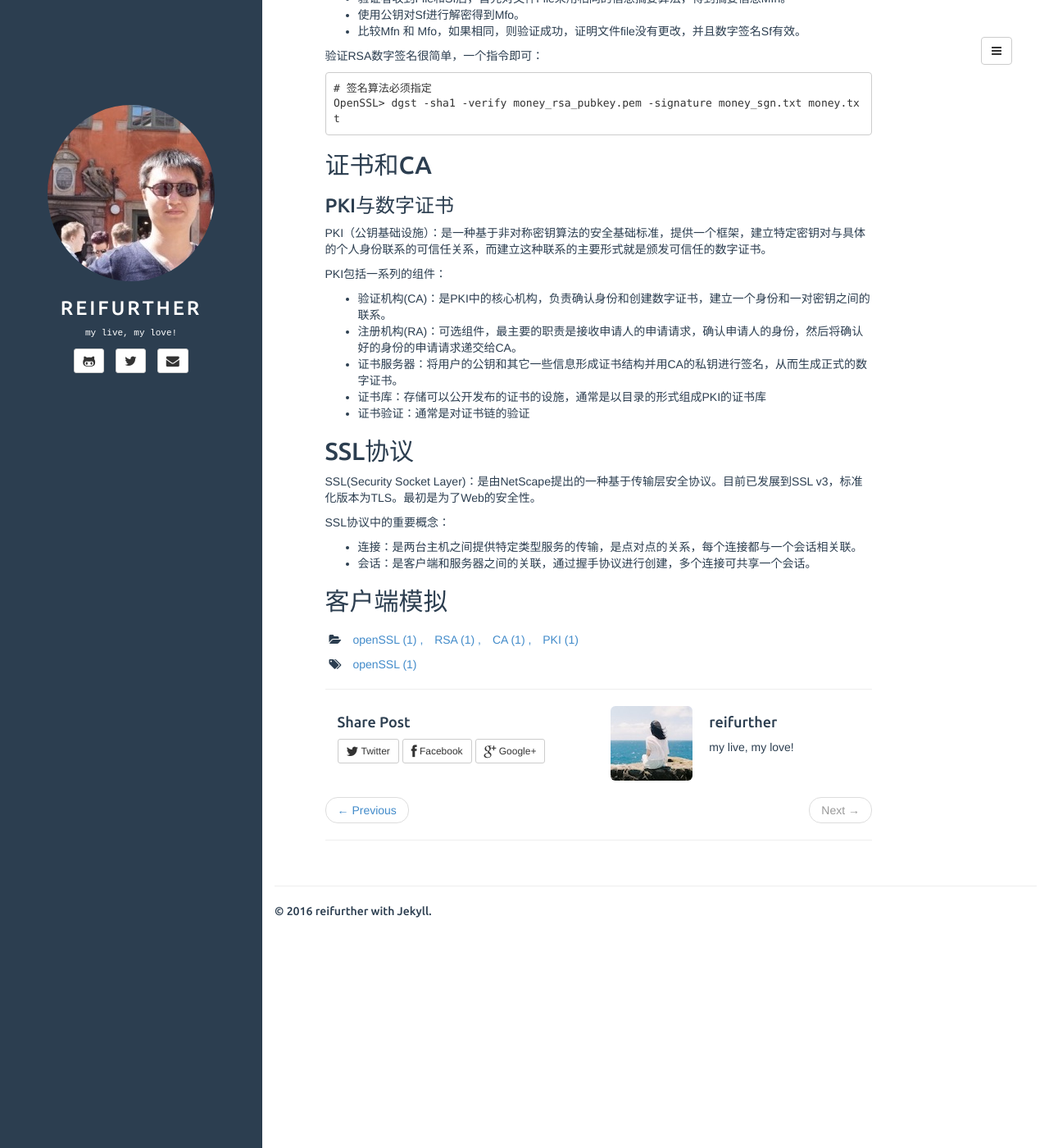
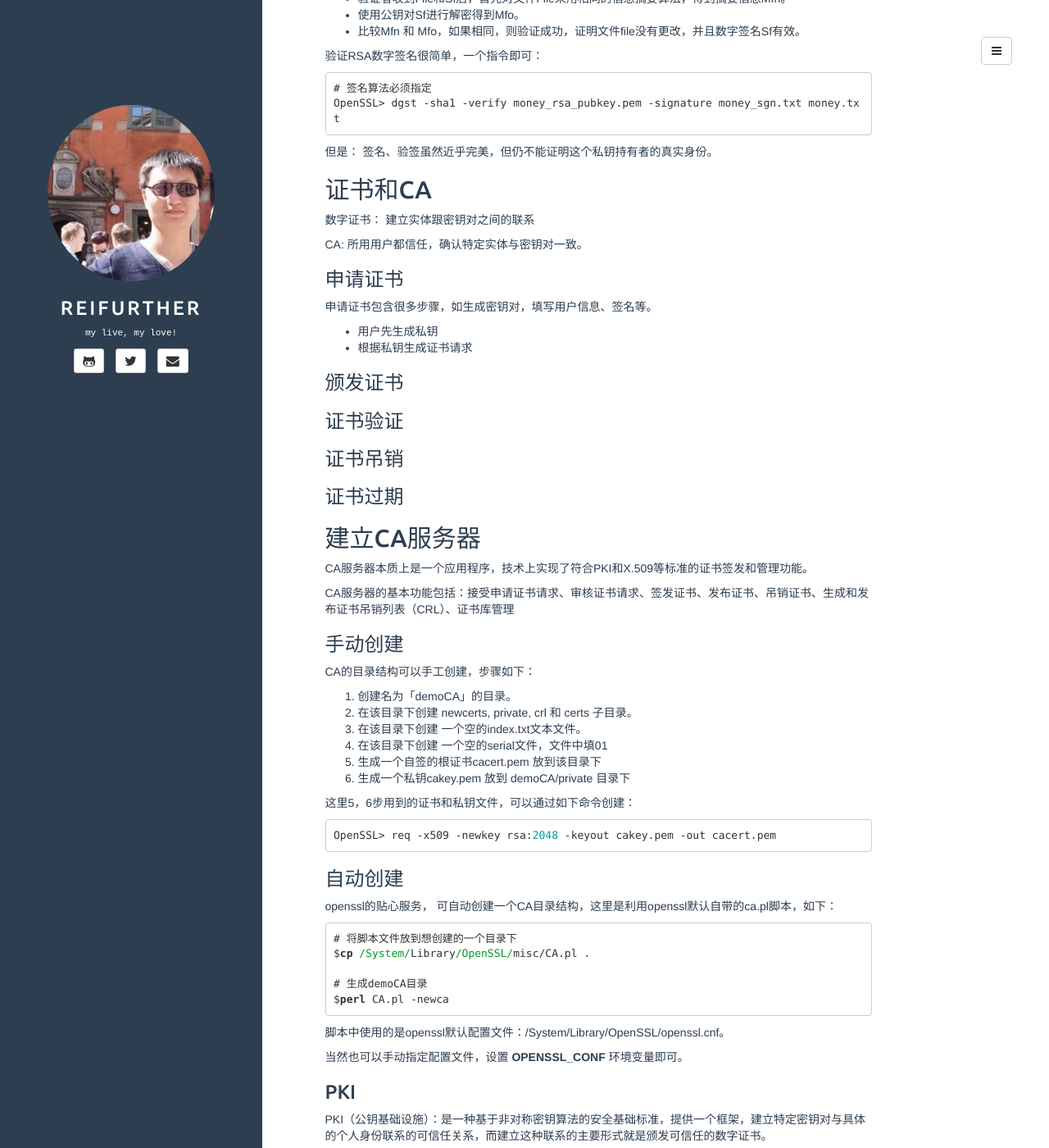
Before and after one commit to reifurther/reifurther.github.io, a Jekyll site: the page built from _posts/2016-01-01--openssl-how.md, in a window 1280 px wide and 1400 px high, scrolled down 3916 px. Shown: the whole window at 82% size. Built offline with Jekyll 4.4.1, drawn with Linux system fonts in a browser that asks for light colours.

Commit message:
add chapt of cert

````diff
--- a/_posts/2016-01-01--openssl-how.md
+++ b/_posts/2016-01-01--openssl-how.md
@@ -237,10 +237,71 @@ OpenSSL> dgst -sha1 -verify money_rsa_pubkey.pem -signature money_sgn.txt money.
 ```
 
 
+但是：
+签名、验签虽然近乎完美，但仍不能证明这个私钥持有者的真实身份。
 
 ## 证书和CA
 
-### PKI与数字证书
+数字证书： 建立实体跟密钥对之间的联系
+
+CA: 所用用户都信任，确认特定实体与密钥对一致。
+
+### 申请证书
+
+申请证书包含很多步骤，如生成密钥对，填写用户信息、签名等。
+
+* 用户先生成私钥
+* 根据私钥生成证书请求
+
+### 颁发证书
+
+### 证书验证
+
+### 证书吊销
+
+### 证书过期
+
+## 建立CA服务器
+
+CA服务器本质上是一个应用程序，技术上实现了符合PKI和X.509等标准的证书签发和管理功能。
+
+CA服务器的基本功能包括：接受申请证书请求、审核证书请求、签发证书、发布证书、吊销证书、生成和发布证书吊销列表（CRL）、证书库管理
+
+### 手动创建
+
+CA的目录结构可以手工创建，步骤如下：
+
+1. 创建名为「demoCA」的目录。
+2. 在该目录下创建 newcerts, private, crl 和 certs 子目录。
+3. 在该目录下创建 一个空的index.txt文本文件。
+4. 在该目录下创建 一个空的serial文件，文件中填01
+5. 生成一个自签的根证书cacert.pem 放到该目录下
+6. 生成一个私钥cakey.pem 放到 demoCA/private 目录下
+
+这里5，6步用到的证书和私钥文件，可以通过如下命令创建：
+
+```vim
+OpenSSL> req -x509 -newkey rsa:2048 -keyout cakey.pem -out cacert.pem
+```
+
+
+### 自动创建
+
+openssl的贴心服务， 可自动创建一个CA目录结构，这里是利用openssl默认自带的ca.pl脚本，如下：
+
+```vim
+# 将脚本文件放到想创建的一个目录下
+$cp /System/Library/OpenSSL/misc/CA.pl .
+
+# 生成demoCA目录
+$perl CA.pl -newca
+```
+
+脚本中使用的是openssl默认配置文件：/System/Library/OpenSSL/openssl.cnf。
+
+当然也可以手动指定配置文件，设置 **OPENSSL_CONF** 环境变量即可。
+
+### PKI
 
 PKI（公钥基础设施）：是一种基于非对称密钥算法的安全基础标准，提供一个框架，建立特定密钥对与具体的个人身份联系的可信任关系，而建立这种联系的主要形式就是颁发可信任的数字证书。
 
````
